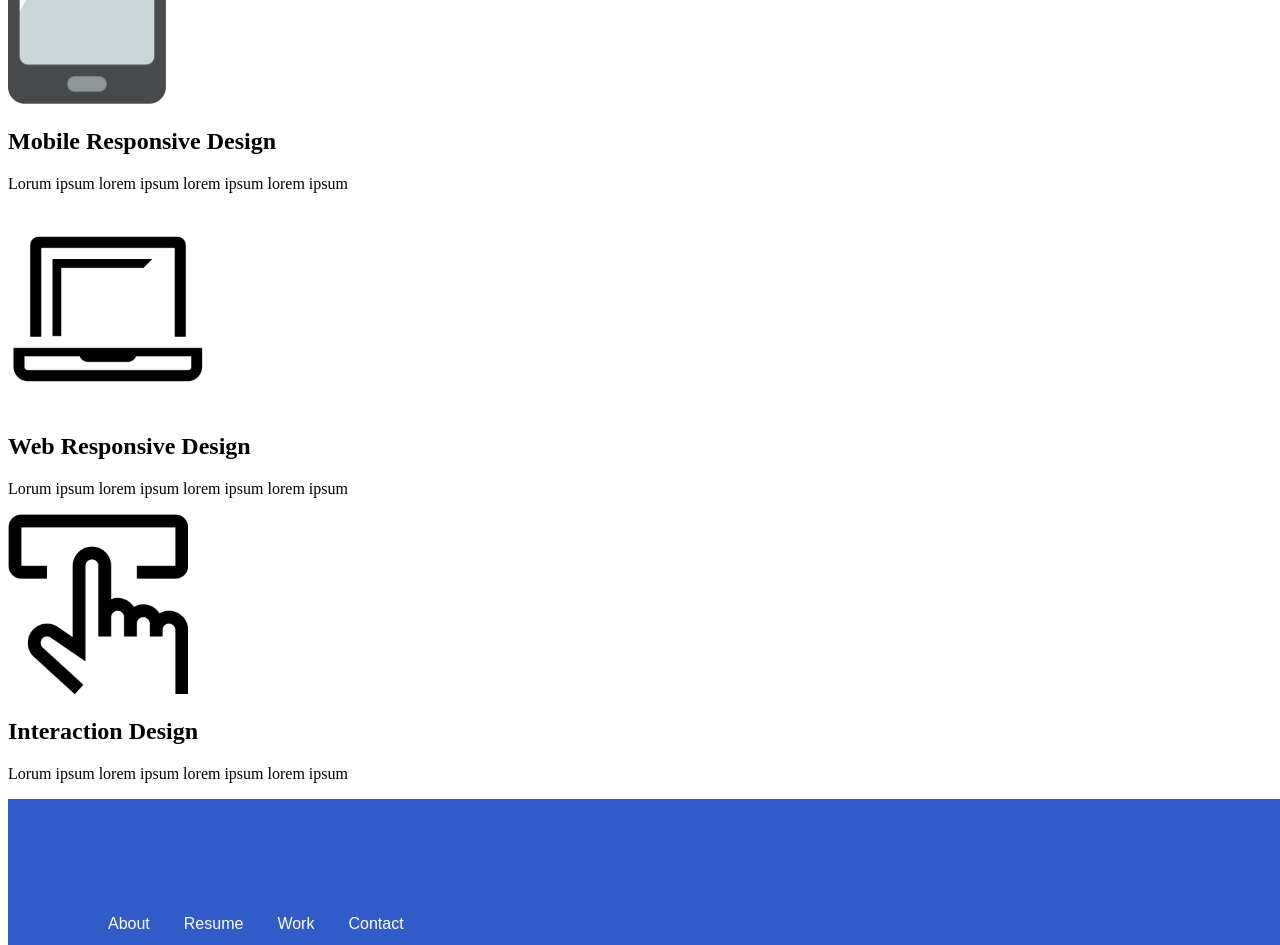
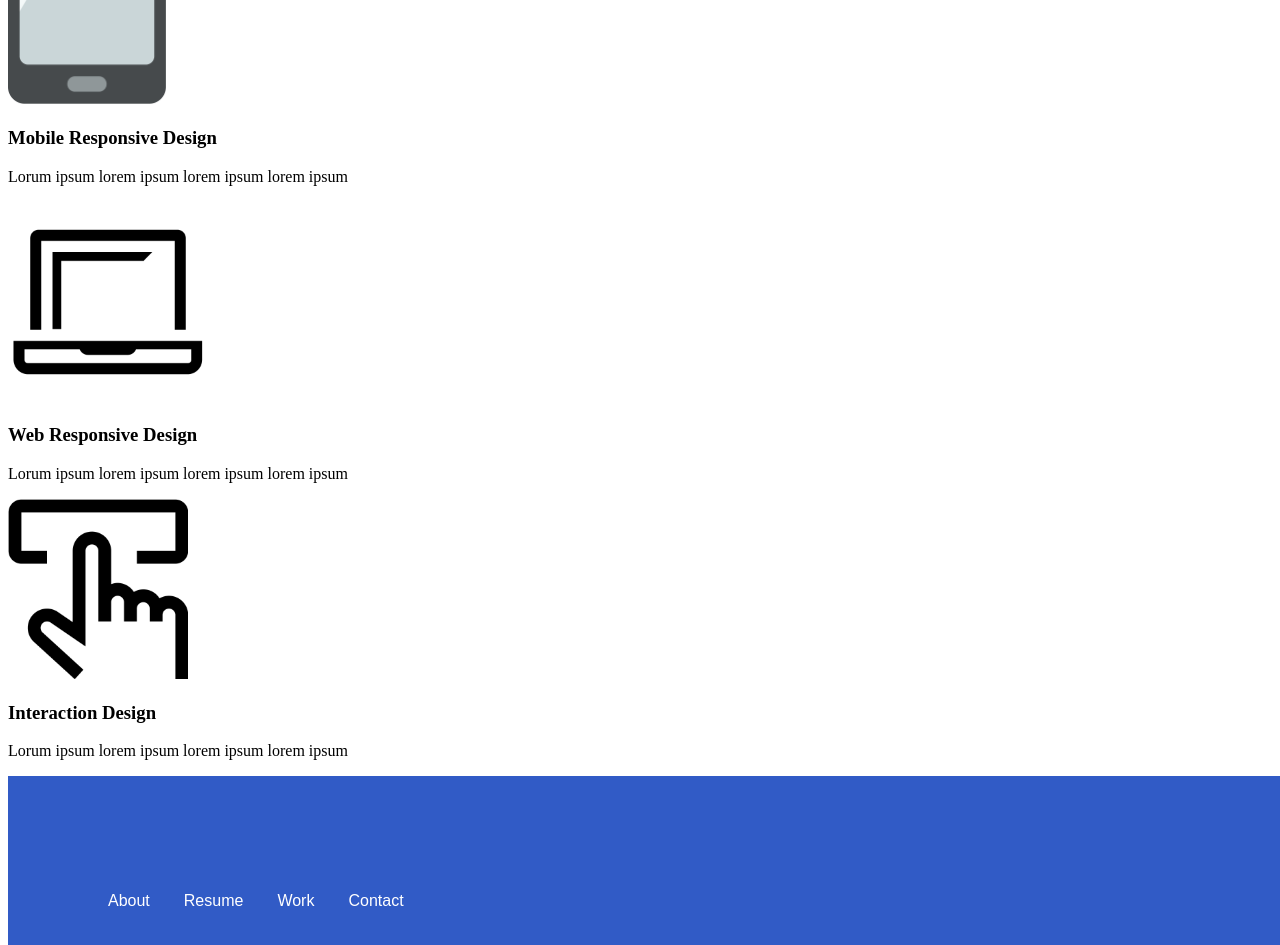
Before and after one commit to ericcolon15/UX_UI_HW_18, a plain HTML site: page index.html in a window 1280 px wide. Shown: the part 1100-2045 px from the top of the page. Drawn offline with Linux system fonts and the light colour scheme.

Commit message:
Update index.html

```diff
--- a/index.html
+++ b/index.html
@@ -29,17 +29,17 @@
             <div class="flexContainer">
                 <div class="flexChildren">
                     <img src="images/Mobile.png" width="158" height="284">
-                    <h2>Mobile Responsive Design</h2>
+                    <h3>Mobile Responsive Design</h3>
                     <p>Lorum ipsum lorem ipsum lorem ipsum lorem ipsum</p>
                 </div>
                 <div class="flexChildren">
                     <img src="images/Web.png" width="200" height="200">
-                    <h2>Web Responsive Design</h2>
+                    <h3>Web Responsive Design</h3>
                     <p>Lorum ipsum lorem ipsum lorem ipsum lorem ipsum</p>
                 </div>
                 <div class="flexChildren">
                     <img src="images/Interaction.png" width="180" height="180">
-                    <h2>Interaction Design</h2>
+                    <h3>Interaction Design</h3>
                     <p>Lorum ipsum lorem ipsum lorem ipsum lorem ipsum</p>
                 </div>
             </div>
```
